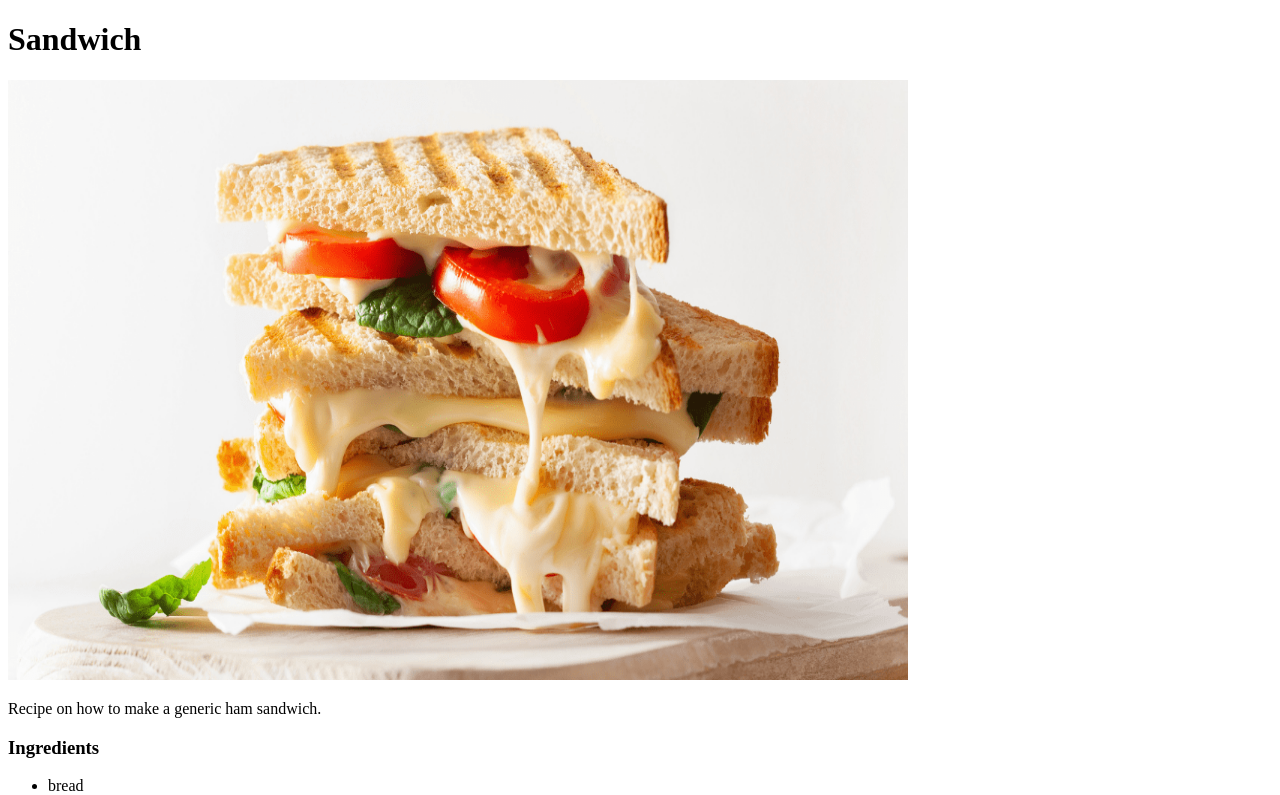
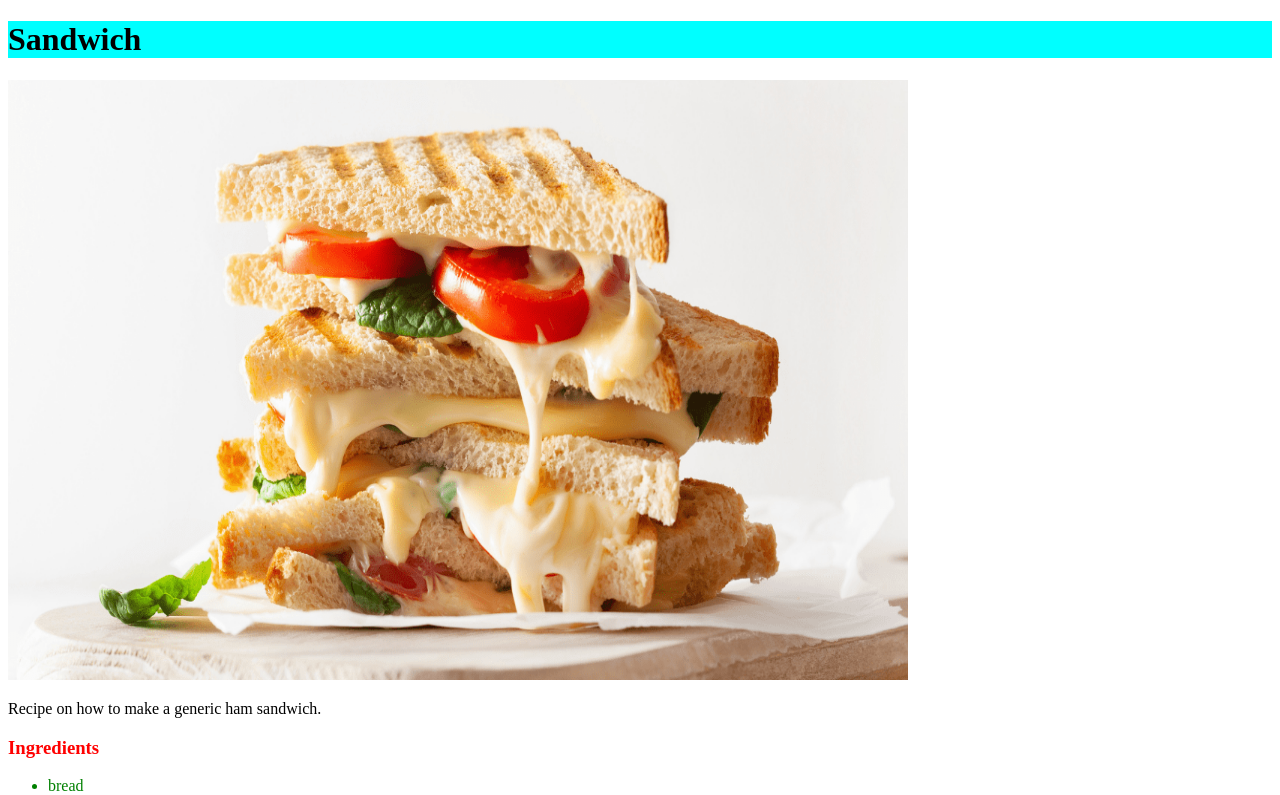
Before and after one commit to bzeng1234/odin-recipes, a plain HTML site: page recipes/sandwich.html in a window 1280 px wide. Shown: the top 795 px of the page. Drawn offline with Linux system fonts and the light colour scheme.

Commit message:
add css style to odin-recipes

```diff
--- a/recipes/sandwich.html
+++ b/recipes/sandwich.html
@@ -2,21 +2,22 @@
     <head>
         <meta charset="utf-8">
         <title>Sandwich</title>
+        <link rel="stylesheet" href="../style.css">
     </head>
 
     <body>
-        <h1 id="head">Sandwich</h1>
+        <h1 class="title">Sandwich</h1>
         <img src="sandwich.png" alt="sandwich" style="width:900px;height:600px;">
 
         <p>Recipe on how to make a generic ham sandwich.</p>
-        <h3>Ingredients</h3>
+        <h3 class="subtitle">Ingredients</h3>
         <ul>
             <li>bread</li>
             <li>ham</li>
             <li>lettuce</li>
             <li>mayo</li>
         </ul>
-        <h3>Steps</h3>
+        <h3 class="subtitle">Steps</h3>
         <ol>
             <li>Add a bread</li>
             <li>Place ham on top of bread</li>
--- /dev/null
+++ b/style.css
@@ -0,0 +1,13 @@
+.title {
+    background-color: aqua;
+    color: black;
+    font-size: 32px;
+}
+
+.subtitle {
+    color: red;
+}
+
+ul li, ol li  {
+    color: green;
+}
```
Also changed, not shown: index.html (+2 -1 lines).
